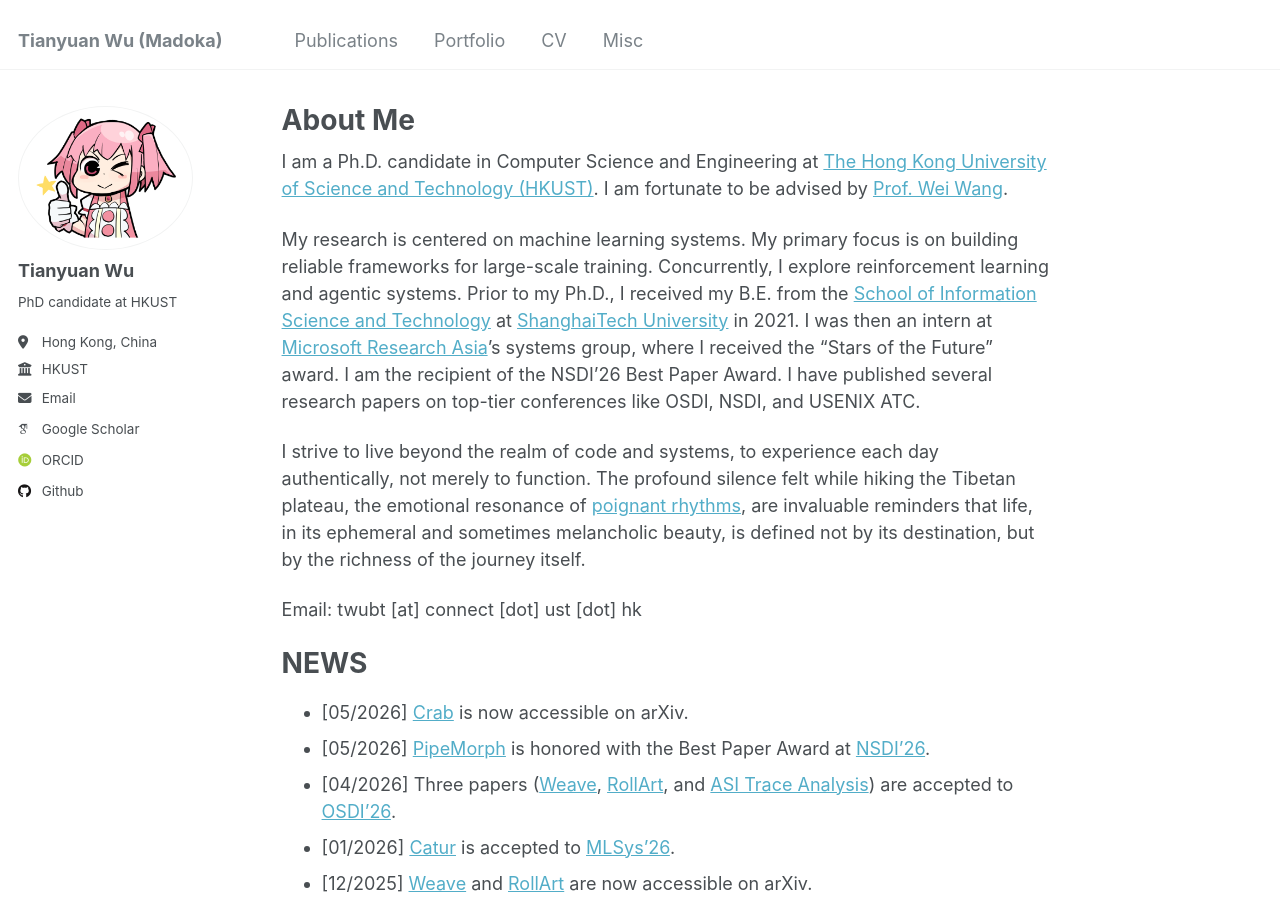
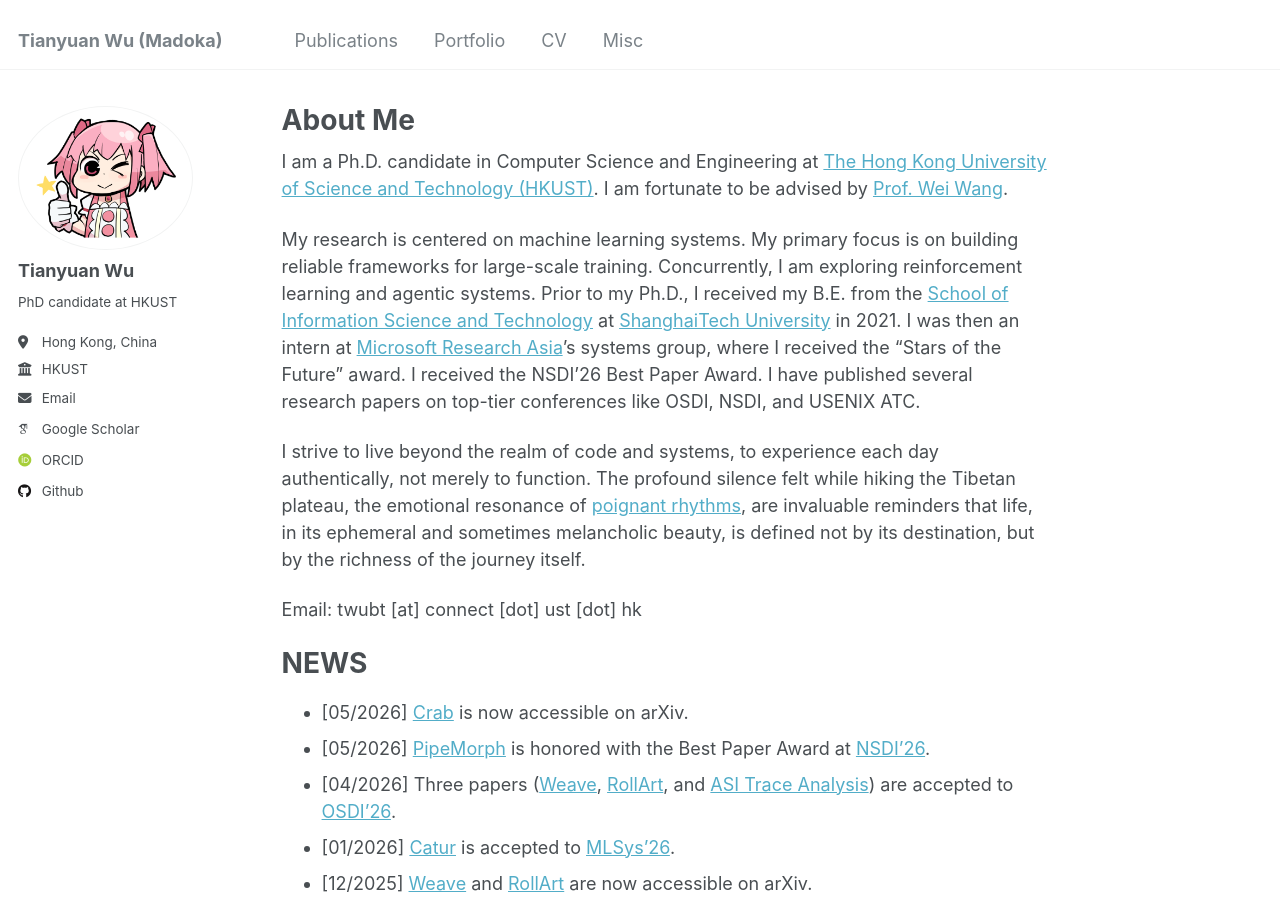
Before and after one commit to wutianyuan1/wutianyuan1.github.io, a Jekyll site: the page built from _pages/about.md, in a window 1280 px wide and 900 px high. Built offline with Jekyll 4.4.1, drawn with Linux system fonts in a browser that asks for light colours; some web fonts are replaced.

Commit message:
fix consistency issues via claude code

```diff
--- a/_pages/about.md
+++ b/_pages/about.md
@@ -9,7 +9,7 @@
 
 I am a Ph.D. candidate in Computer Science and Engineering at [The Hong Kong University of Science and Technology (HKUST)](https://hkust.edu.hk/). I am fortunate to be advised by [Prof. Wei Wang](https://www.cse.ust.hk/~weiwa/).
 
-My research is centered on machine learning systems. My primary focus is on building reliable frameworks for large-scale training. Concurrently, I explore reinforcement learning and agentic systems. Prior to my Ph.D., I received my B.E. from the [School of Information Science and Technology](https://sist.shanghaitech.edu.cn/sist_en/) at [ShanghaiTech University](https://www.shanghaitech.edu.cn/eng/) in 2021. I was then an intern at [Microsoft Research Asia](https://www.microsoft.com/en-us/research/lab/microsoft-research-asia/)'s systems group, where I received the "Stars of the Future" award. I am the recipient of the NSDI'26 Best Paper Award. I have published several research papers on top-tier conferences like OSDI, NSDI, and USENIX ATC.
+My research is centered on machine learning systems. My primary focus is on building reliable frameworks for large-scale training. Concurrently, I am exploring reinforcement learning and agentic systems. Prior to my Ph.D., I received my B.E. from the [School of Information Science and Technology](https://sist.shanghaitech.edu.cn/sist_en/) at [ShanghaiTech University](https://www.shanghaitech.edu.cn/eng/) in 2021. I was then an intern at [Microsoft Research Asia](https://www.microsoft.com/en-us/research/lab/microsoft-research-asia/)'s systems group, where I received the "Stars of the Future" award. I received the NSDI'26 Best Paper Award. I have published several research papers on top-tier conferences like OSDI, NSDI, and USENIX ATC.
 
 I strive to live beyond the realm of code and systems, to experience each day authentically, not merely to function. The profound silence felt while hiking the Tibetan plateau, the emotional resonance of [poignant rhythms](https://wutianyuan1.github.io/markdown/), are invaluable reminders that life, in its ephemeral and sometimes melancholic beauty, is defined not by its destination, but by the richness of the journey itself.
 
```
